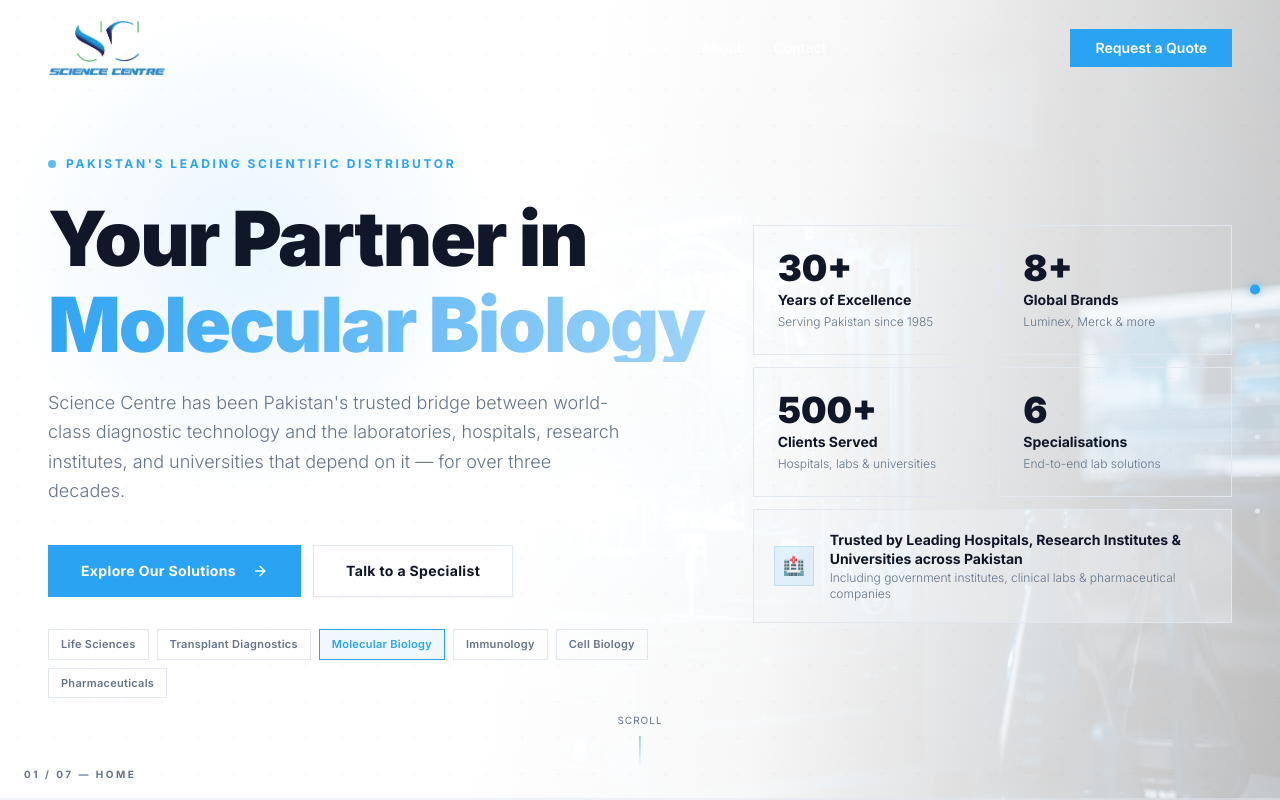
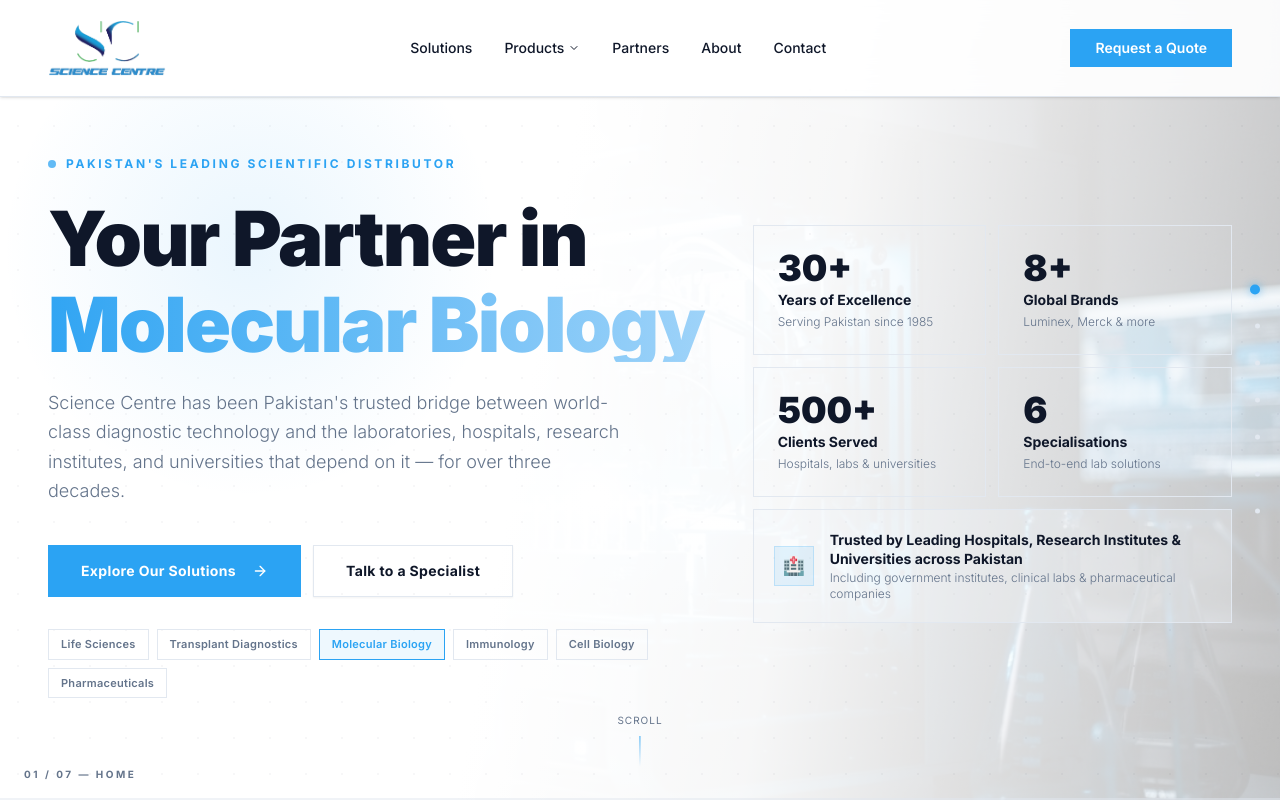
Before and after one commit to tayyabnasir01112-debug/Lab-Solutions-Pakistan, a React (Vite) app in the folder artifacts/science-centre/: page / in a window 1280 px wide. Built offline with nearby package versions, Linux system fonts and the light colour scheme.

Commit message:
Navbar: always visible with correct text color on all light/dark panels across all pages

```diff
--- a/artifacts/science-centre/src/components/site-navbar.tsx
+++ b/artifacts/science-centre/src/components/site-navbar.tsx
@@ -40,7 +40,8 @@ export function SiteNavbar({ visible = true, forceSolid = false }: { visible?: b
   const [mobileProductsOpen, setMobileProductsOpen] = useState(false);
   const [location] = useLocation();
   const isHome = location === "/";
-  const isDarkPage = location === "/" || location === "/about";
+  // Only /about has dark panels that need transparent navbar
+  const isDarkPage = location === "/about";
   const solid = forceSolid || scrolled || !isDarkPage;
   const closeTimer = useRef<ReturnType<typeof setTimeout> | null>(null);
 
--- a/artifacts/science-centre/src/pages/home.tsx
+++ b/artifacts/science-centre/src/pages/home.tsx
@@ -1450,7 +1450,16 @@ export default function Home() {
   return (
     <div className="h-[100dvh] w-full bg-background overflow-hidden selection:bg-primary selection:text-primary-foreground text-foreground">
       <AnimatePresence>{!splashDone && <IntroSplash onDone={() => setSplashDone(true)} />}</AnimatePresence>
-      <SiteNavbar visible={splashDone && current !== 2} />
+      {/*
+        Section backgrounds:
+        0=Hero(light bg), 1=Partners(dark), 2=Solutions(hidden),
+        3=Instruments(light), 4=Credibility(dark), 5=Locations(light), 6=Contact(light)
+        forceSolid=true on light sections so links are dark and visible
+      */}
+      <SiteNavbar
+        visible={splashDone && current !== 2}
+        forceSolid={current === 0 || current === 3 || current === 5 || current === 6}
+      />
 
       {/* Full-screen panel container */}
       <div className="relative w-full overflow-hidden" style={{ height: "100dvh" }}>
```
